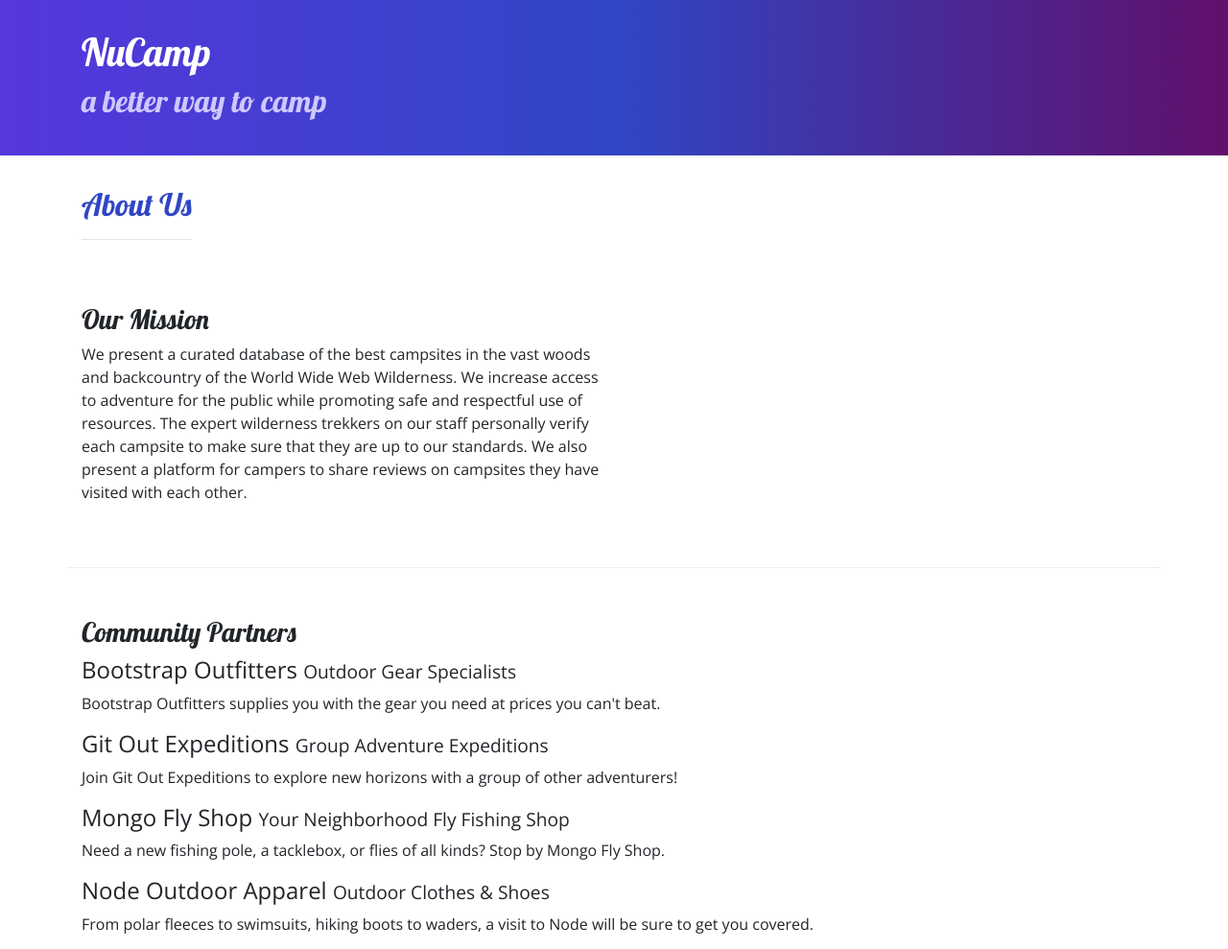
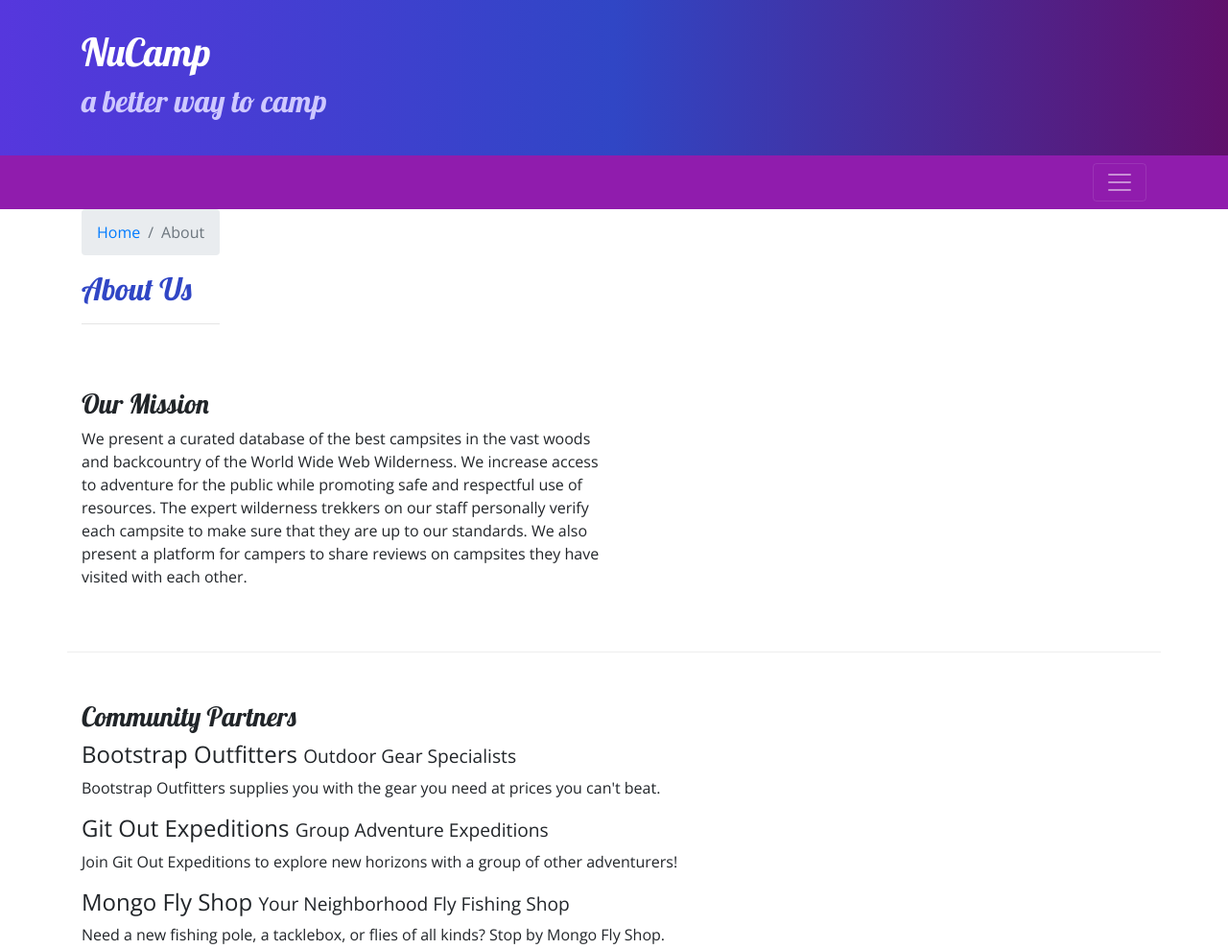
Before and after one commit to KarolO1998/nuccampsite, a website: page aboutus.html in a window 1280 px wide. Shown: the top 989 px of the page at 96% size. Drawn offline with nearby package versions, Linux system fonts and the light colour scheme.

Commit message:
Navbar and Breadcrumbs

```diff
--- a/aboutus.html
+++ b/aboutus.html
@@ -28,12 +28,40 @@
             </div>
         </div>
     </header>
+    <nav class="navbar nVBr-expand-sm navbar-dark sticky-top">
+      <div class="container">
+        <button
+          class="navbar-toggler ml-auto"
+          type="button"
+          data-toggle="collapse"
+          data-target="#nucampNavbar"
+        >
+          <span class="navbar-toggler-icon"></span>
+        </button>
+        <div class="collapse navbar-collapse" id="nucampNavbar">
+          <ul class="navbar-nav">
+            <li class="nav-item active">
+              <a class="nav-link" href="index.html">Home</a>
+            </li>
+            <li class="nav-item">
+              <a class="nav-link" href="aboutus.html">About</a>
+            </li>
+            <li class="nav-item"><a class="nav-link" href="#">Sites</a></li>
+            <li class="nav-item"><a class="nav-link" href="#">Contact</a></li>
+          </ul>
+        </div>
+      </div>
+    </nav>
 
     <div class="container">
 
         <div class="row">
             <div>
                 <div class="col">
+                    <ol class="breadcrumb">
+                        <li class="breadcrumb-item"><a href="index.html">Home</a></li>
+                        <li class="breadcrumb-item active">About</li>
+                    </ol>
                     <h2>About Us</h2>
                     <hr />
                 </div>
--- a/styles.css
+++ b/styles.css
@@ -20,6 +20,7 @@ footer {
 }
 
 .jumbotron {
+    margin: 0;
     padding: 30px;
     background-image: linear-gradient(to right, #5637DD, #3046C5, #60106B);
     color: white;
@@ -30,3 +31,6 @@ footer {
     border-bottom: 1px ridge;
     min-height: 200px;
 }
+.navbar {
+    background-color:#901CAD;
+}
```
Also changed, not shown: index.html (+24 -0 lines).
